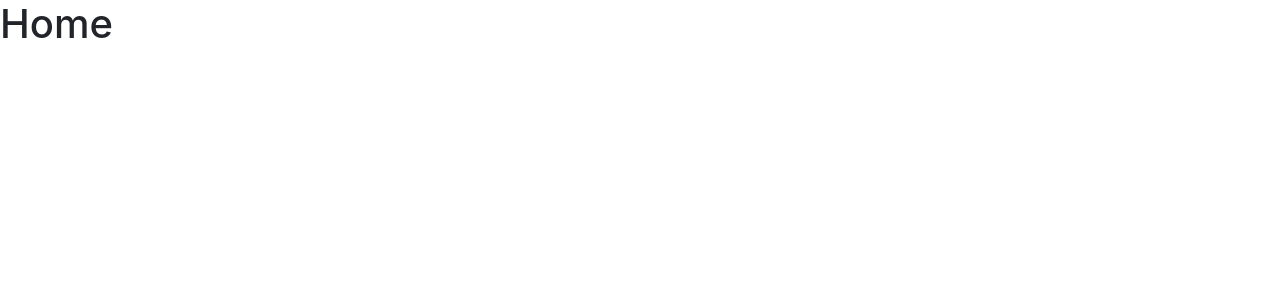
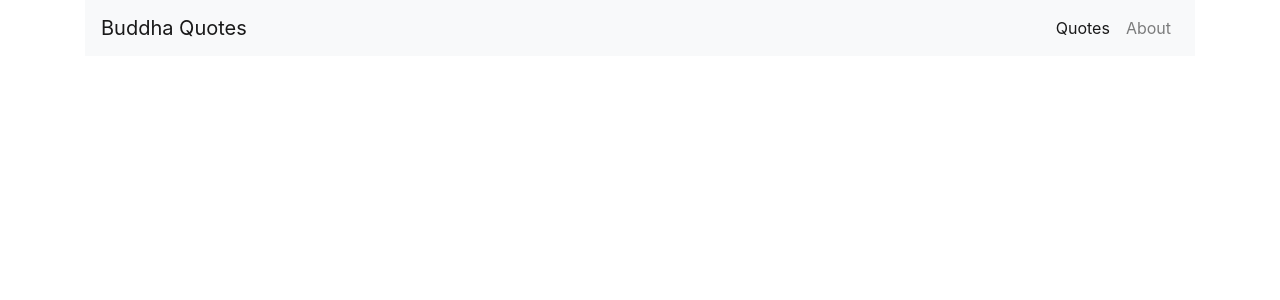
Before and after one commit to rahulspace/buddha-quotes, a Vue app: page / in a window 1280 px wide. Shown: the top 300 px of the page. Built offline with nearby package versions, Linux system fonts and the light colour scheme.

Commit message:
Create nav bar

```diff
--- a/src/components/Home.vue
+++ b/src/components/Home.vue
@@ -1,6 +1,22 @@
 z<template>
-  <div class="home">
-    <h1>Home</h1>
+  <div class="container home">
+    <nav class="navbar navbar-expand-lg navbar-light bg-light">
+      <a class="navbar-brand" href="#">Buddha Quotes</a>
+      <button class="navbar-toggler" type="button" data-toggle="collapse" data-target="#navbarSupportedContent" aria-controls="navbarSupportedContent" aria-expanded="false" aria-label="Toggle navigation">
+        <span class="navbar-toggler-icon"></span>
+      </button>
+
+      <div class="collapse navbar-collapse" id="navbarSupportedContent">
+        <ul class="navbar-nav ml-auto">
+          <li class="nav-item active">
+            <a class="nav-link" href="#">Quotes</a>
+          </li>
+          <li class="nav-item">
+            <a class="nav-link" href="#">About</a>
+          </li>
+        </ul>
+      </div>
+    </nav>
   </div>
 </template>
 
```
